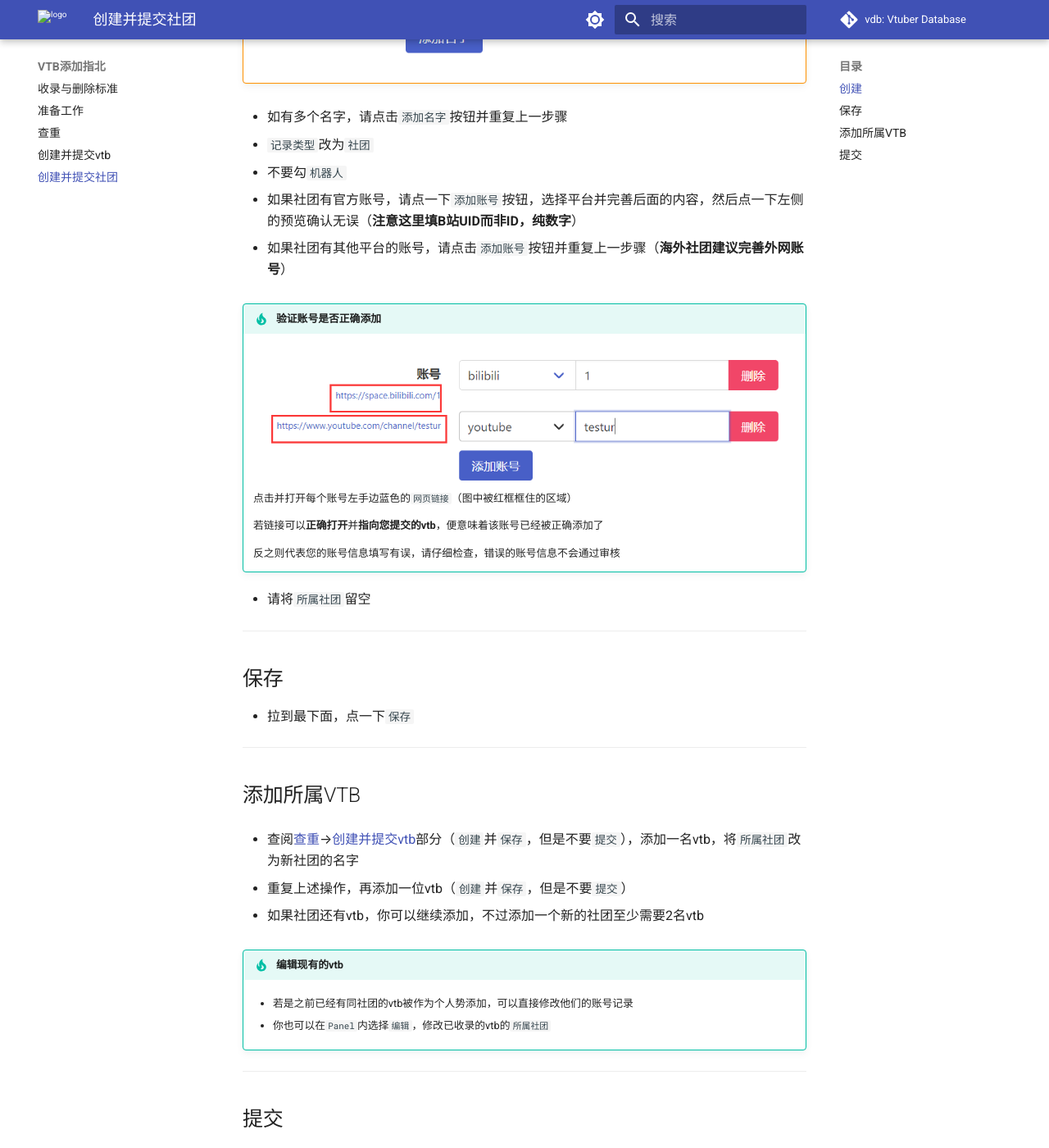
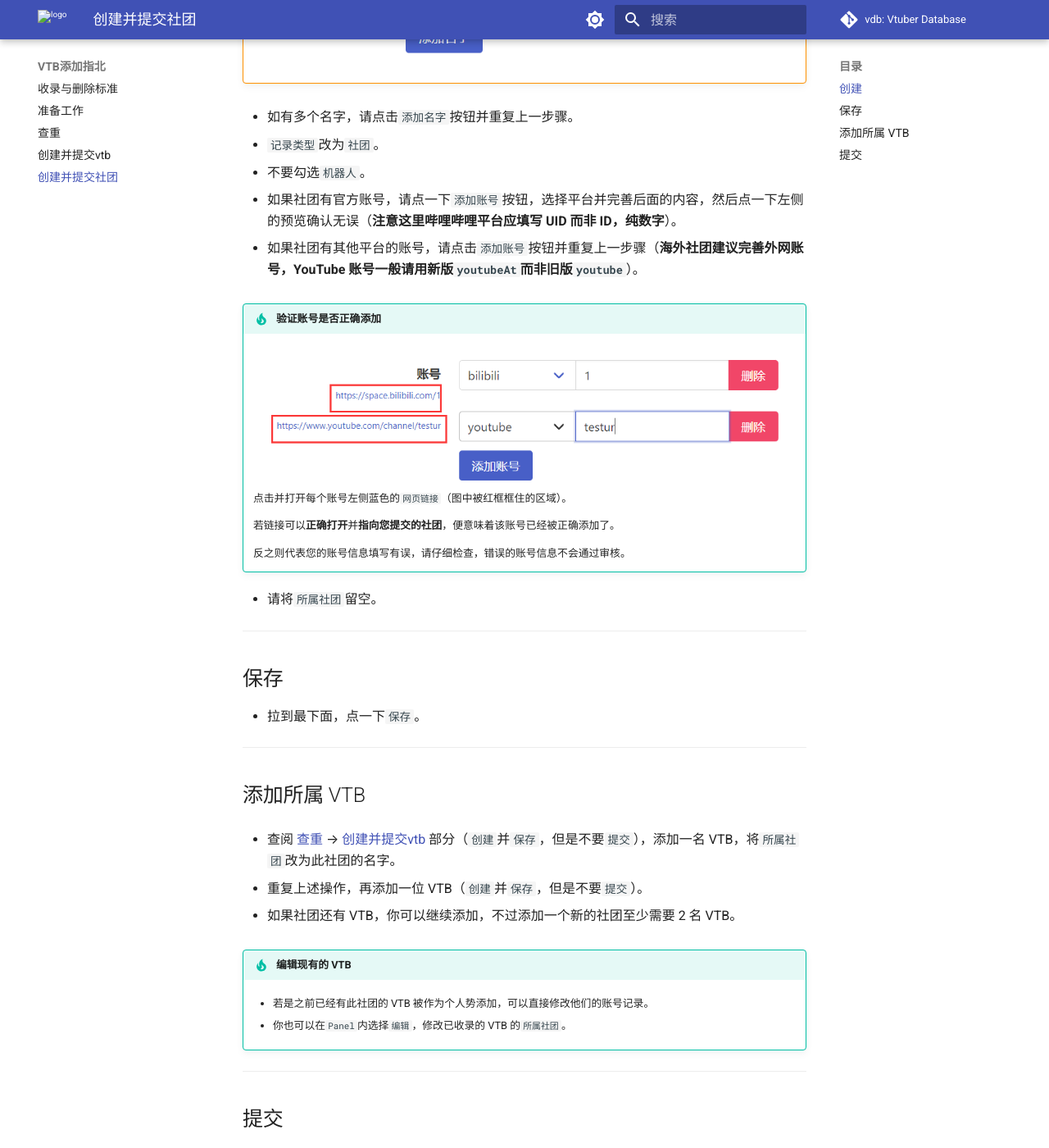
Before and after one commit to Radekyspec/docs.vtbs.top, an MkDocs documentation site: the page built from docs/wiki/create-group.md, in a window 1280 px wide and 1400 px high, scrolled down 2246 px. Shown: the whole window at 82% size. Built offline with MkDocs 1.6.1 and Material for MkDocs 9.7.7, drawn with Linux system fonts in a browser that asks for light colours; comment, search, counter and statistics services are not loaded; some of the changed text lies outside the part shown.

Commit message:
Update create-group.md

```diff
--- a/docs/wiki/create-group.md
+++ b/docs/wiki/create-group.md
@@ -11,13 +11,13 @@
 
 ## 创建
 
-* 点击左下角`新建`按钮
+* 点击左下角`新建`按钮。
 
-* 请将社团的`ID`填入到`文件名`
+* 请将社团的`ID`填入到`文件名`。
 
 !!! warning "添加名字：易错步骤"
-    * 点一下`添加名字`按钮，从`cn`、 `en`、 `jp`（中文名请填写`cn`，英文名请选择`en`，日文名请选择`jp`）等当中挑选合适的填入`语言`输入栏（位于蓝色`添加名字`按钮的正上方）
-    * 将`ID`或`社团的其他名字`填入`名字`（位于`语言`输入栏右手边）
+    * 点一下`添加名字`按钮，从`cn`、 `en`、 `jp`（中文名请填写`cn`，英文名请选择`en`，日文名请选择`jp`）等当中挑选合适的填入`语言`输入栏（位于蓝色`添加名字`按钮的正上方）。
+    * 将`ID`或`社团的其他名字`填入`名字`（位于`语言`输入栏右侧）。
 
 !!! tip "添加名字：正确的例子"
     ![image](../assets/create-vtb-name-correct.PNG)
@@ -28,56 +28,56 @@
 !!! warning "添加名字：常见错误"
     ![image](../assets/create-vtb-name-wrong2.PNG)
 
-* 如有多个名字，请点击`添加名字`按钮并重复上一步骤
+* 如有多个名字，请点击`添加名字`按钮并重复上一步骤。
 
-* `记录类型`改为`社团`
+* `记录类型`改为`社团`。
 
-* 不要勾`机器人`
+* 不要勾选`机器人`。
 
-* 如果社团有官方账号，请点一下`添加账号`按钮，选择平台并完善后面的内容，然后点一下左侧的预览确认无误（**注意这里填B站UID而非ID，纯数字**）
+* 如果社团有官方账号，请点一下`添加账号`按钮，选择平台并完善后面的内容，然后点一下左侧的预览确认无误（**注意这里哔哩哔哩平台应填写 UID 而非 ID，纯数字**）。
 
-* 如果社团有其他平台的账号，请点击`添加账号`按钮并重复上一步骤（**海外社团建议完善外网账号**）
+* 如果社团有其他平台的账号，请点击`添加账号`按钮并重复上一步骤（**海外社团建议完善外网账号，YouTube 账号一般请用新版`youtubeAt`而非旧版`youtube`**）。
 
 !!! tip "验证账号是否正确添加"
     ![image](../assets/test-account.png)
-    点击并打开每个账号左手边蓝色的`网页链接`（图中被红框框住的区域）
+    点击并打开每个账号左侧蓝色的`网页链接`（图中被红框框住的区域）。
 
-    若链接可以**正确打开**并**指向您提交的vtb**，便意味着该账号已经被正确添加了
+    若链接可以**正确打开**并**指向您提交的社团**，便意味着该账号已经被正确添加了。
 
-    反之则代表您的账号信息填写有误，请仔细检查，错误的账号信息不会通过审核
+    反之则代表您的账号信息填写有误，请仔细检查，错误的账号信息不会通过审核。
 
-* 请将`所属社团`留空
+* 请将`所属社团`留空。
 
 ---
 
 ## 保存
 
-* 拉到最下面，点一下`保存`
+* 拉到最下面，点一下`保存`。
 
 ---
 
-## 添加所属VTB
+## 添加所属 VTB
 
-* 查阅[查重](https://docs.vtbs.top/wiki/duplicate/)→[创建并提交vtb](https://docs.vtbs.top/wiki/create/)部分（`创建`并`保存`，但是不要`提交`），添加一名vtb，将`所属社团`改为新社团的名字
+* 查阅 [查重](https://docs.vtbs.top/wiki/duplicate/) → [创建并提交vtb](https://docs.vtbs.top/wiki/create/) 部分（`创建`并`保存`，但是不要`提交`），添加一名 VTB，将`所属社团`改为此社团的名字。
 
-* 重复上述操作，再添加一位vtb（`创建`并`保存`，但是不要`提交`）
+* 重复上述操作，再添加一位 VTB（`创建`并`保存`，但是不要`提交`）。
 
-* 如果社团还有vtb，你可以继续添加，不过添加一个新的社团至少需要2名vtb
+* 如果社团还有 VTB，你可以继续添加，不过添加一个新的社团至少需要 2 名 VTB。
 
-!!! tip "编辑现有的vtb"
-    * 若是之前已经有同社团的vtb被作为个人势添加，可以直接修改他们的账号记录
+!!! tip "编辑现有的 VTB"
+    * 若是之前已经有此社团的 VTB 被作为个人势添加，可以直接修改他们的账号记录。
 
-    * 你也可以在`Panel`内选择`编辑`，修改已收录的vtb的`所属社团`
+    * 你也可以在`Panel`内选择`编辑`，修改已收录的 VTB 的`所属社团`。
 
 ---
 
 ## 提交
 
-* 拉上去，点一下`提交!(3)`（或者是`提交!(4)` `提交!(5)`之类的，总之这个数字一定要大于等于3）
+* 拉上去，点一下`提交!(3)`（或者是`提交!(4)` `提交!(5)`之类的，总之这个数字一定要大于等于 3）。
 
 !!! tip "重要"
-    仔细看`测试`部分，如果出现`Error: 0`，则没有问题，否则你的申请**大概率不会通过**，请根据提示进行更改
+    仔细看`测试`部分，如果出现`Error: 0`，则没有问题，否则你的申请**大概率不会通过**，请根据提示进行更改。
 
-* 点击下方提交按钮，出现网页链接后即代表提交成功，**我们会有人工成员进行审核，可能需要几天时间**
+* 点击下方提交按钮，出现网页链接后即代表提交成功，**我们会有人工成员进行审核，可能需要几天时间**。
 
-* 如果需要再次提交vtb或社团，请**刷新网页**后重复上述操作，一次提交一个，不要直接前往新建菜单
+* 如果需要再次提交 VTB 或社团，请务必**刷新网页**后重复上述操作，一次提交一个，不要直接前往新建菜单。
```
Also changed, not shown: other parts of docs/wiki/create-group.md (+2 -2 lines).
